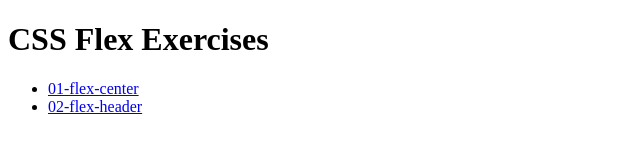
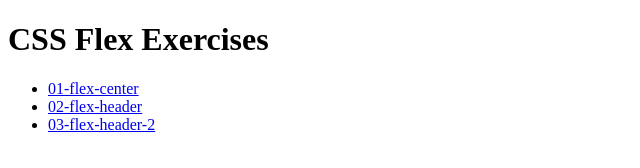
Before and after one commit to KyleHilbert/odin-css-flex, a plain HTML site: page index.html in a window 1280 px wide. Shown: the whole page, without its empty margins (0-640 px from the left). Drawn offline with Linux system fonts and the light colour scheme.

Commit message:
Index with exercises

```diff
--- a/index.html
+++ b/index.html
@@ -11,6 +11,7 @@
     <ul>
         <li><a href="/home/kyle/repos/odin-css-flex/exercises/01-flex-center.html">01-flex-center</a></li>
         <li><a href="/home/kyle/repos/odin-css-flex/exercises/02-flex-header.html">02-flex-header</a></li>
+        <li><a href="/home/kyle/repos/odin-css-flex/exercises/03-flex-header-2.html">03-flex-header-2</a></li>
     </ul>
 
 </body>
```
